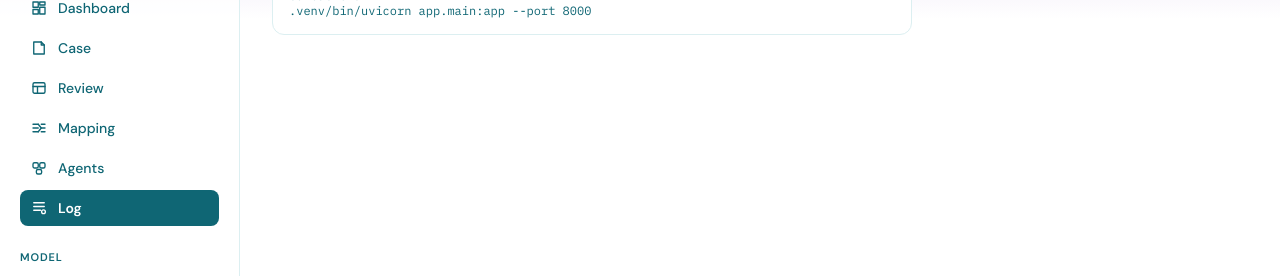
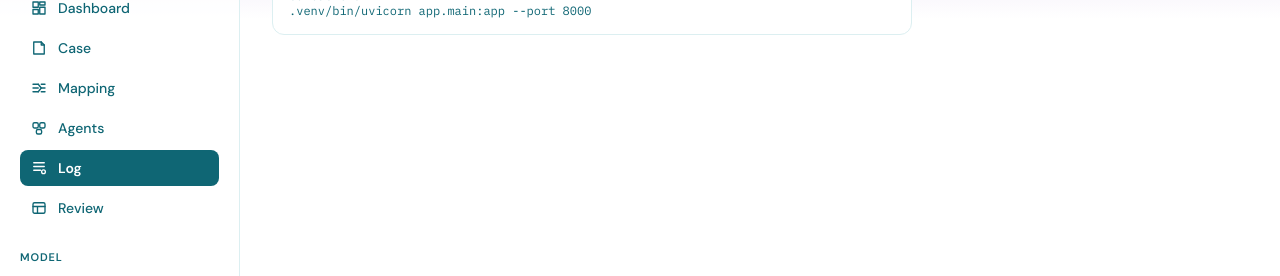
Before and after one commit to cayden-h/stochastic, a Next.js app in the folder frontend/: page /log in a window 1280 px wide. Shown: the part 141-417 px from the top of the page. Built offline with nearby package versions, Linux system fonts and the light colour scheme; no server answers.

Commit message:
Sidebar: Review last, a badge on Case for open questions, Policies pulses when one is learned

```diff
--- a/frontend/src/app/globals.css
+++ b/frontend/src/app/globals.css
@@ -140,6 +140,18 @@ html[data-electron] .launch-splash { display: none; }
 }
 .row-new { animation: live-in 260ms ease-out both, row-new 1.1s ease-out; }
 
+/* A notification sliding in at the top right, and the sidebar's Policies counter when an answer taught a policy. */
+@keyframes toast-in {
+  from { opacity: 0; transform: translateX(16px); }
+  to { opacity: 1; transform: none; }
+}
+.toast-in { animation: toast-in 220ms ease-out both; }
+@keyframes counter-pulse {
+  0%, 35% { background-color: var(--color-mint); box-shadow: 0 0 0 3px var(--color-mint-edge); }
+  100% { box-shadow: 0 0 0 0 transparent; }
+}
+.counter-pulse { animation: counter-pulse 1.6s ease-out 2; }
+
 @media (prefers-reduced-motion: reduce) {
   * { transition: none !important; animation: none !important; }
   .cell-flash { box-shadow: inset 0 0 0 2px var(--color-forest); }
--- a/frontend/src/components/sidebar.tsx
+++ b/frontend/src/components/sidebar.tsx
@@ -11,10 +11,11 @@ import { Label } from "./ui";
 const PAGES: { href: string; label: string; icon: NavIconName }[] = [
   { href: "/", label: "Dashboard", icon: "dashboard" },
   { href: "/case", label: "Case", icon: "case" },
-  { href: "/review", label: "Review", icon: "review" },
   { href: "/mapping", label: "Mapping", icon: "mapping" },
   { href: "/agents", label: "Agents", icon: "agents" },
   { href: "/log", label: "Log", icon: "log" },
+  // Review is the last step: the books are edited and approved there once the agents are done.
+  { href: "/review", label: "Review", icon: "review" },
 ];
 
 type Theme = "teal" | "blue" | "violet";
@@ -78,7 +79,7 @@ function ModelCard() {
 
 /** What the agents learn from. Human answers: the flags answered here, plus the earlier answers behind each policy. */
 function Learning() {
-  const { kase } = useDeal();
+  const { kase, learnedAt } = useDeal();
   const answers = new Set([
     ...(kase?.flags.filter((f) => f.answer).map((f) => f.id) ?? []),
     ...(kase?.policies.map((p) => p.learned_from) ?? []),
@@ -91,7 +92,12 @@ function Learning() {
     <div className="flex w-full flex-col gap-[4px]">
       <Label>Always learning from</Label>
       {rows.map(([name, n]) => (
-        <div key={name} className="flex w-full items-center gap-[8px] rounded-[8px] border border-line bg-white px-[10px] py-[7px]">
+        // The Policies row pulses when an answer just taught one; the key restarts the pulse for the next.
+        <div
+          key={name === "Policies" && learnedAt ? `${name}-${learnedAt}` : name}
+          data-counter={name}
+          className={`flex w-full items-center gap-[8px] rounded-[8px] border border-line bg-white px-[10px] py-[7px] ${name === "Policies" && learnedAt ? "counter-pulse" : ""}`}
+        >
           <span className="flex-1 text-[13px] text-forest">{name}</span>
           <span className="font-mono text-[12px] text-forest">{n}</span>
         </div>
@@ -106,6 +112,8 @@ export function Sidebar() {
   const path = usePathname();
   const { kase } = useDeal();
   const deal = kase?.deal;
+  // The questions that hold the agents or wait on the controller now: the Case item's badge.
+  const asks = kase?.open_flags.length ?? 0;
   return (
     <aside className="flex h-full w-[240px] shrink-0 flex-col gap-[24px] overflow-y-auto border-r border-line bg-white/72 px-[20px] pb-[24px]">
       <div className="drag flex shrink-0 items-center gap-[8px] pt-[24px] [html[data-electron]_&]:pt-[52px]">
@@ -120,17 +128,28 @@ export function Sidebar() {
         <nav className="flex w-full flex-col gap-[4px]" aria-label="Pages">
           {PAGES.map((p) => {
             const on = p.href === "/" ? path === "/" : path.startsWith(p.href);
+            const badge = p.href === "/case" ? asks : 0;
             return (
               <Link
                 key={p.href}
                 href={p.href}
                 aria-current={on ? "page" : undefined}
+                title={badge ? `${badge} ${badge === 1 ? "question needs" : "questions need"} you` : undefined}
                 className={`flex w-full items-center gap-[10px] rounded-[8px] px-[10px] py-[9px] text-[14px] transition-colors duration-150 ${
                   on ? "bg-forest font-semibold text-white" : "font-medium text-body hover:bg-mint/60 [&_svg]:text-forest"
                 }`}
               >
                 <NavIcon name={p.icon} />
-                {p.label}
+                <span className="flex-1">{p.label}</span>
+                {badge ? (
+                  <span
+                    data-badge=""
+                    aria-hidden="true"
+                    className="flex h-[20px] min-w-[20px] items-center justify-center rounded-full bg-escalation-bar px-[6px] font-mono text-[11px] font-semibold text-white"
+                  >
+                    {badge}
+                  </span>
+                ) : null}
               </Link>
             );
           })}
```
